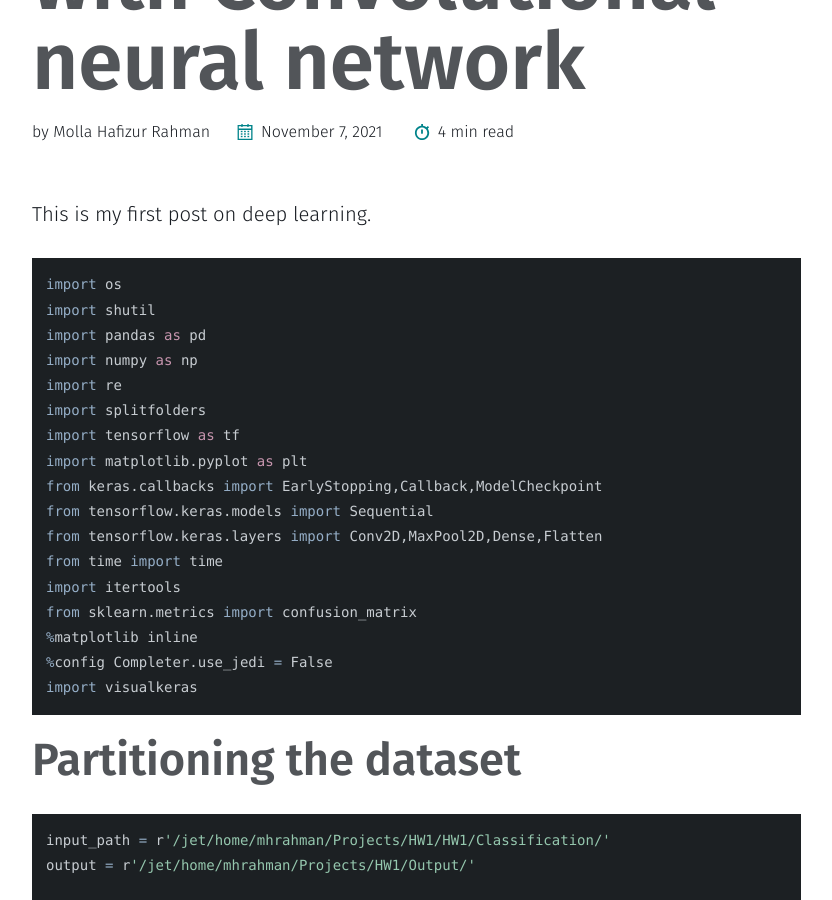
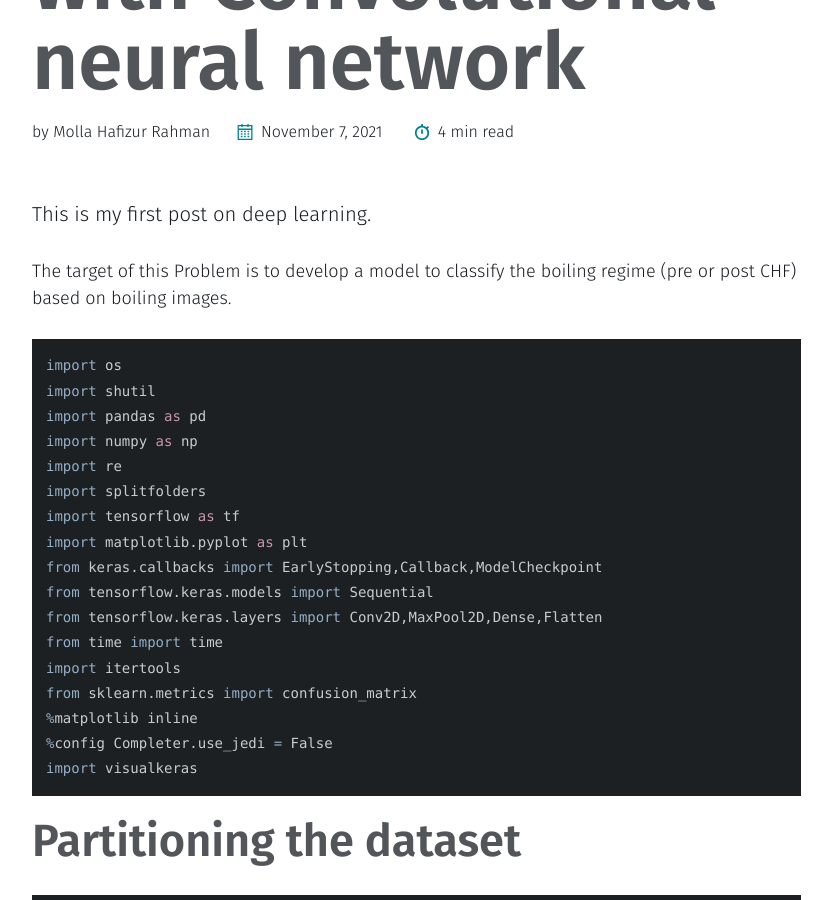
Before and after one commit to HafizSunny/HafizSunny09.github.io, a Jekyll site: the page built from _posts/2021-11-07-web-scraping.md, in a window 1280 px wide and 900 px high, scrolled down 947 px. Shown: the whole window, without its empty margins (40-872 px from the left). Built offline with Jekyll 4.4.1, drawn with Linux system fonts in a browser that asks for light colours.

Commit message:
Update 2021-11-07-web-scraping.md

````diff
--- a/_posts/2021-11-07-web-scraping.md
+++ b/_posts/2021-11-07-web-scraping.md
@@ -13,6 +13,7 @@
 ---
 This is my first post on deep learning.
 
+The target of this Problem is to develop a model to classify the boiling regime (pre or post CHF) based on boiling images.
 ```python
 import os
 import shutil
````
